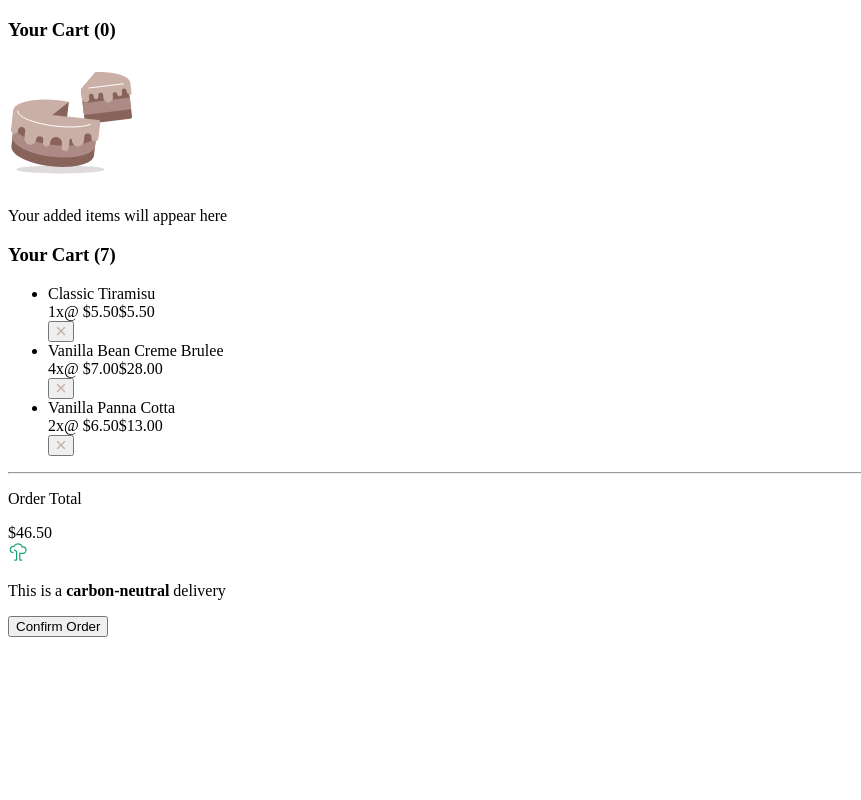
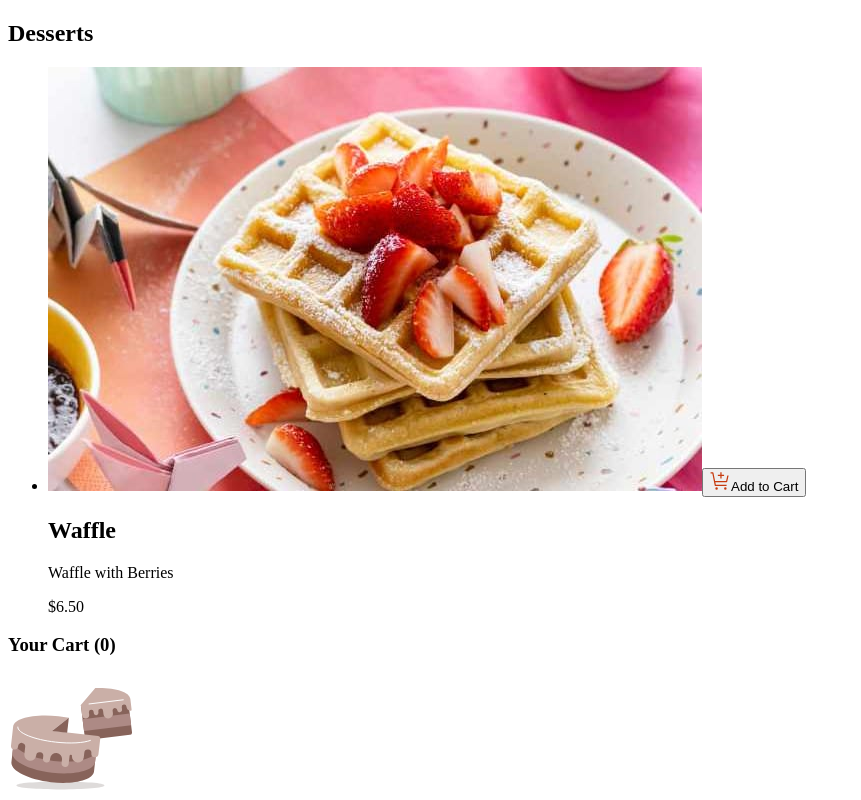
Before and after one commit to perfidev/products-cart, a React (Vite) app: page / in a window 1280 px wide. Shown: the top 800 px of the page, without its empty margins (0-861 px from the left). Built offline with nearby package versions, Linux system fonts and the light colour scheme.

Commit message:
feature: create menu

```diff
--- a/src/App.jsx
+++ b/src/App.jsx
@@ -1,4 +1,5 @@
 import React from "react";
+import Menu from "./components/menu/Menu";
 import CartEmpty from "./components/cart/CartEmpty";
 import Cart from "./components/cart/Cart";
 
@@ -6,7 +7,11 @@ function App() {
   return (
     <div>
       <main>
-        <section></section>
+        <section>
+          <h2>Desserts</h2>
+
+          <Menu />
+        </section>
 
         <aside>
           <CartEmpty />
--- /dev/null
+++ b/src/components/menu/Menu.jsx
@@ -0,0 +1,28 @@
+import React from "react";
+
+function Menu() {
+  return (
+    <ul>
+      <li>
+        <div>
+          <picture>
+            <img src="/images/image-waffle-mobile.jpg" alt="" />
+          </picture>
+
+          <button>
+            <img src="/images/icon-add-to-cart.svg" alt="" />
+            Add to Cart
+          </button>
+        </div>
+
+        <div>
+          <h2>Waffle</h2>
+          <p>Waffle with Berries</p>
+          <span>$6.50</span>
+        </div>
+      </li>
+    </ul>
+  );
+}
+
+export default Menu;
```
